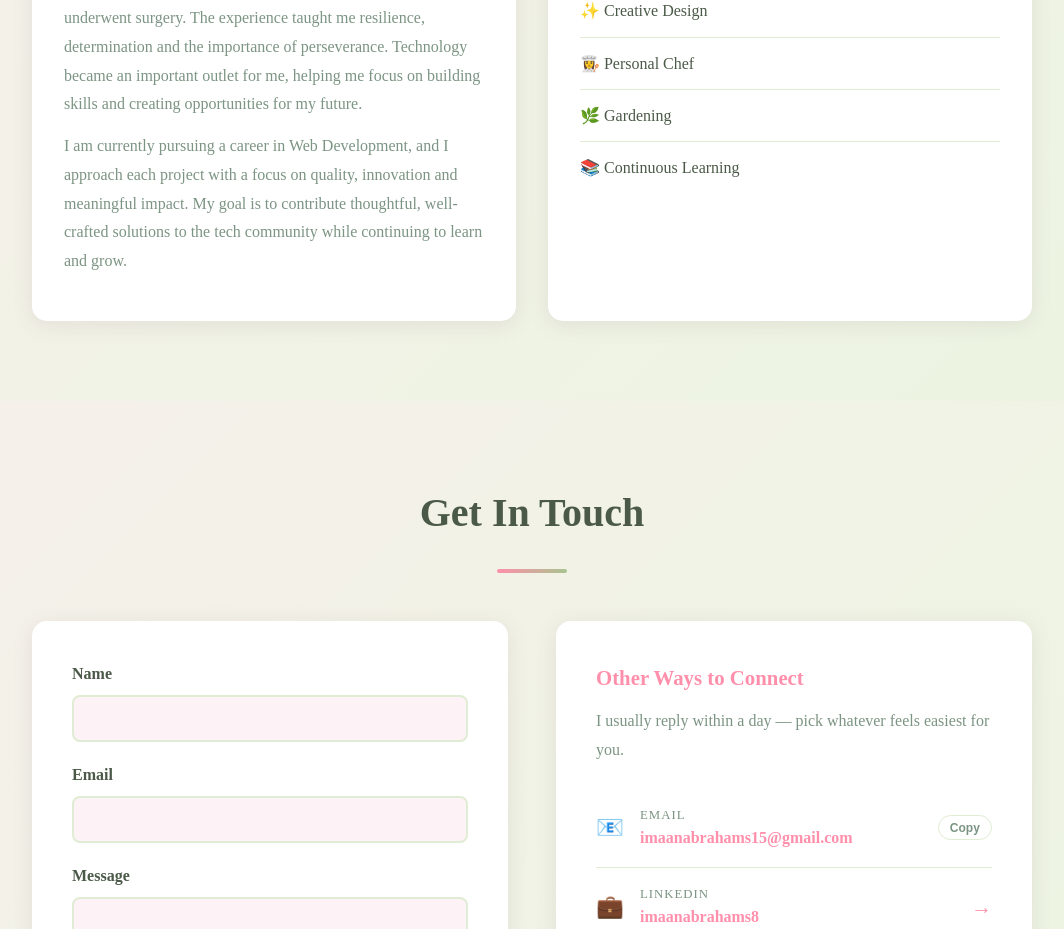
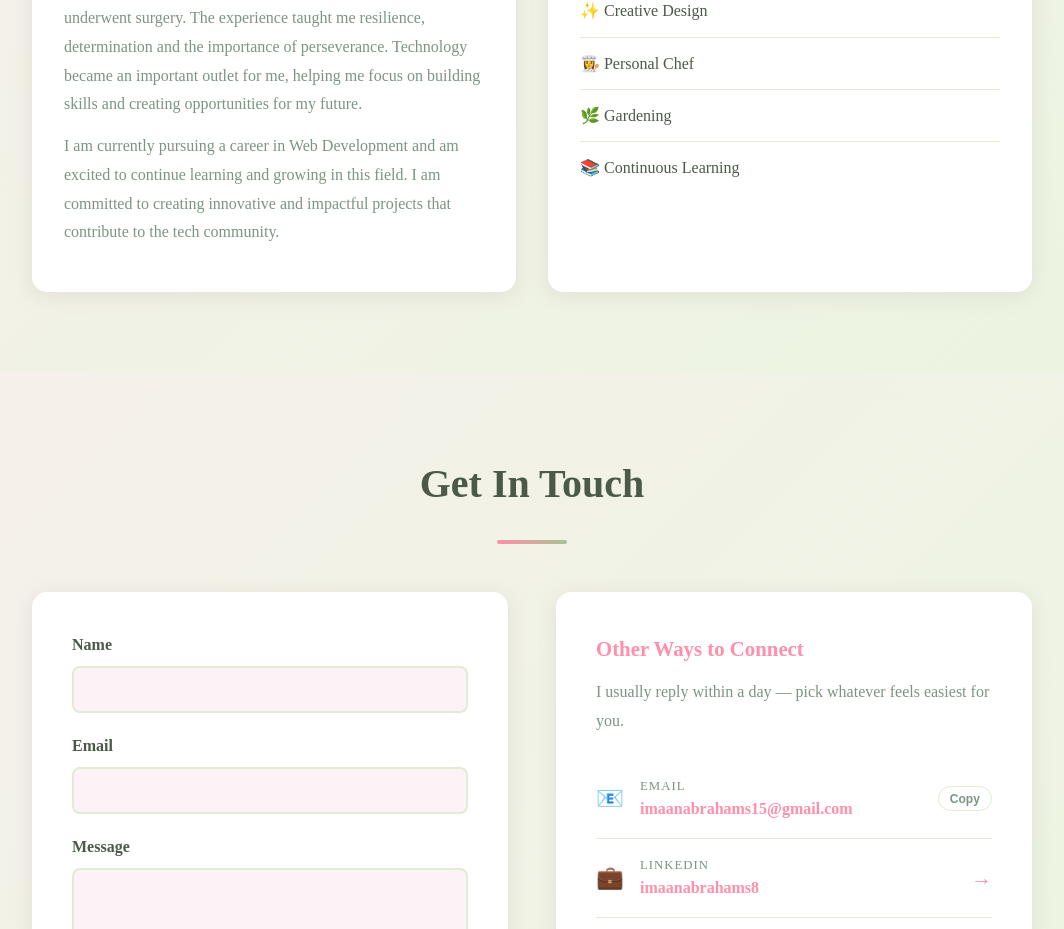
Before and after one commit to imaanabrahams/My_Portfolio, a Vue app: page / in a window 1280 px wide. Shown: the part 9763-10692 px from the top of the page, without its empty margins (108-1172 px from the left). Built offline with nearby package versions, Linux system fonts and the light colour scheme.

Commit message:
:art: Restore About section career paragraph

```diff
--- a/src/components/AboutSection.vue
+++ b/src/components/AboutSection.vue
@@ -22,10 +22,9 @@
           focus on building skills and creating opportunities for my future.
         </p>
         <p>
-          I am currently pursuing a career in Web Development, and I approach
-          each project with a focus on quality, innovation and meaningful impact.
-          My goal is to contribute thoughtful, well-crafted solutions to the tech
-          community while continuing to learn and grow.
+          I am currently pursuing a career in Web Development and am excited to
+          continue learning and growing in this field. I am committed to creating
+          innovative and impactful projects that contribute to the tech community.
         </p>
       </div>
 
```
